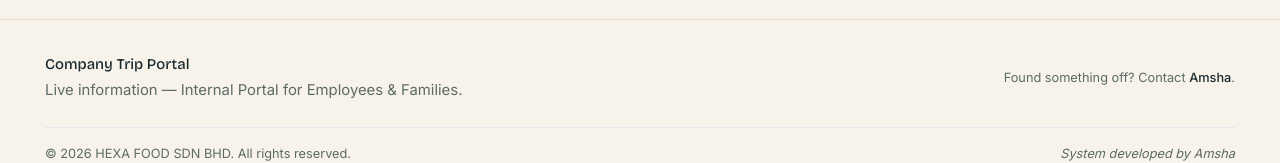
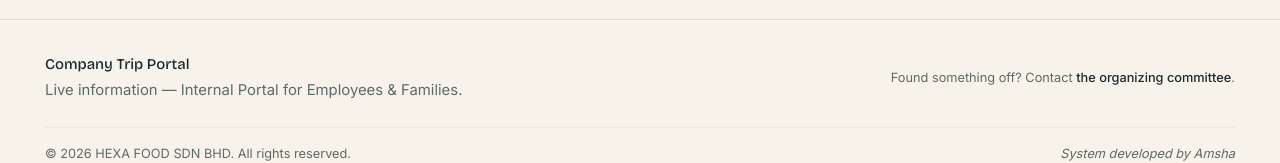
Before and after one commit to Dainel11/hexa-trip-portal, a Next.js app: page / in a window 1280 px wide. Shown: the part 716-879 px from the top of the page. Built offline with nearby package versions, Linux system fonts and the light colour scheme; no server answers.

Commit message:
Update contact information in Footer component

```diff
--- a/src/components/Footer.tsx
+++ b/src/components/Footer.tsx
@@ -13,7 +13,7 @@ export default function Footer() {
 
           {/* Maklumat Hubungi / Kredit */}
           <p className="text-xs md:text-right">
-            Found something off? Contact <span className="font-medium text-ink">Amsha</span>.
+            Found something off? Contact <span className="font-medium text-ink">the organizing committee</span>.
           </p>
         </div>
 
```
